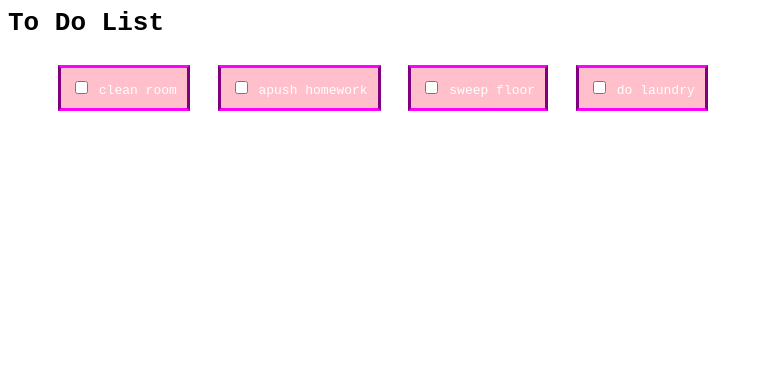
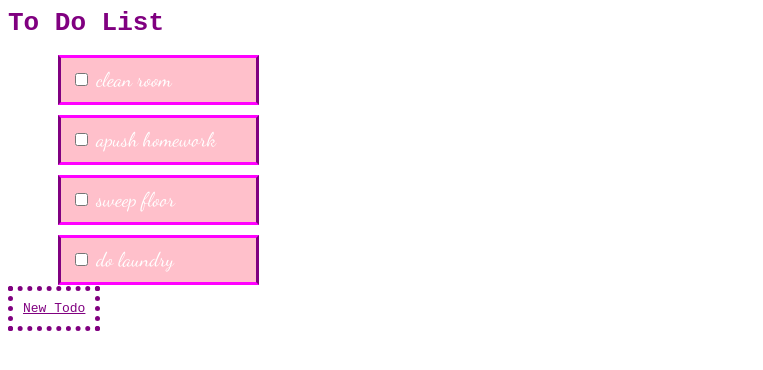
Before and after one commit to kwright29/TodoApp_Front_End, a plain HTML site: page index.html in a window 1280 px wide. Shown: the whole page, without its empty margins (0-763 px from the left). Drawn offline with nearby package versions, Linux system fonts and the light colour scheme.

Commit message:
againcodeyeah

```diff
--- a/index.css
+++ b/index.css
@@ -1,5 +1,9 @@
 html {
-    font-family: monospace;
+    background-color: white;
+}
+h1 {
+  font-family: monospace;
+  color: purple;
 }
 li {
   background-color: pink;
@@ -8,6 +12,13 @@ li {
   border: 3px solid;
   border-color: magenta purple magenta purple;
   margin: 10px;
-  display: inline-block;
-  c
+  max-width: 175px;
+  font-family: 'Dancing Script', cursive;
+  font-size: 20px;
 }
+a {
+  font-family: monospace;
+  color: purple;
+  border: 5px dotted;
+  padding: 10px;
+}
--- a/index.html
+++ b/index.html
@@ -1,9 +1,12 @@
 <html>
 <head><title>Khloe's To-Do</title>
         <link rel="stylesheet" href="index.css" type="text/css"/>
+        <script src="https://ajax.googleapis.com/ajax/libs/jquery/3.3.1/jquery.min.js"></script>
+        <link href="https://fonts.googleapis.com/css?family=Dancing+Script" rel="stylesheet">
+
 </head>
 <body>
-   <h1> To Do List</h1>
+   <h1> <strong>To Do List</strong></h1>
         <ul>
             <li>
             <input type="checkbox">
@@ -15,9 +18,11 @@
             <li> <input type="checkbox">
             do laundry </li>
         </ul>
+    <a href= "show.html">New Todo</a>
 </body>
 
 
 
 
+
 </html>
```
Also changed, not shown: index.js (+13 -0 lines), details1.html (added).
